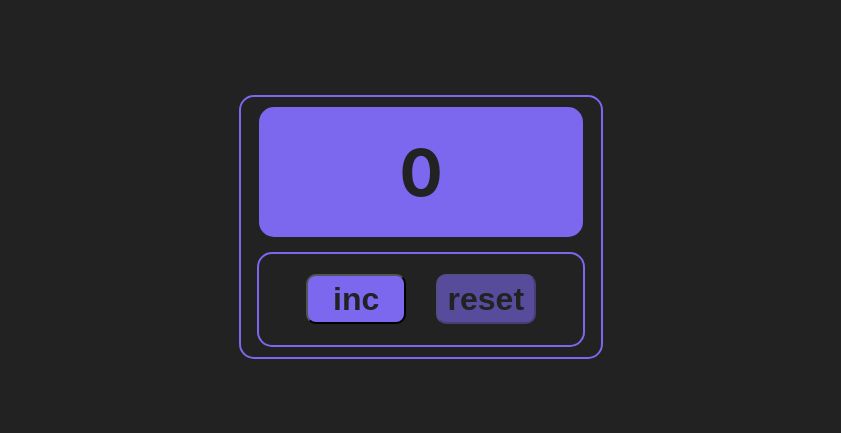
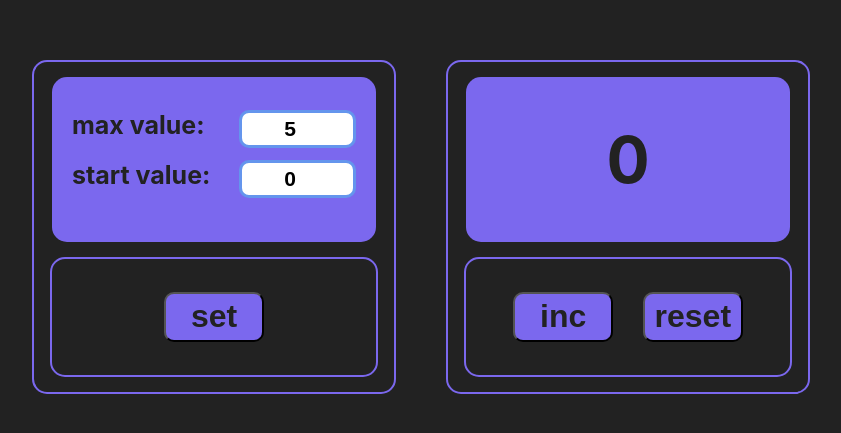
Before and after one commit to paraslov/it-inc_counter, a React (Create React App) app: page / in a window 1280 px wide. Shown: the part 173-606 px from the top of the page, without its empty margins (219-1060 px from the left). Built offline with nearby package versions, Linux system fonts and the light colour scheme.

Commit message:
Settings component was created. Layout for Settings component were made. onChange of max value and start value was implemented.

```diff
--- a/src/App.css
+++ b/src/App.css
@@ -17,15 +17,19 @@ button {
 }
 
 .counter {
-    height: 260px;
+    height: 330px;
     width: 360px;
     border: 2px solid mediumslateblue;
     border-radius: 15px;
+    margin-right: 50px;
     color: mediumslateblue;
     display: flex;
     flex-direction: column;
     justify-content: center;
     align-items: center;
+}
+.counter:last-child {
+    margin-right: 0;
 }
 
 .output {
@@ -80,3 +84,49 @@ button {
     font-size: 2em;
     color: mediumslateblue;
 }
+
+.settingsWrapper {
+    display: flex;
+    flex-direction: column;
+    justify-content: center;
+    width: 90%;
+    height: 50%;
+    color: #222;
+    font-size: 4em;
+    font-weight: bold;
+    background-color: mediumslateblue;
+    border-radius: 15px;
+}
+
+.inputItem {
+    display: flex;
+    justify-content: space-between;
+    height: 50px;
+}
+
+.inputItem span {
+    display: inline-block;
+    font-size: 25px;
+    margin-left: 20px;
+}
+
+.inputItem input {
+    display: inline-block;
+    height: 30px;
+    width: 33%;
+    font-size: 21px;
+    font-weight: bold;
+    text-align: center;
+    border: 3px solid cornflowerblue;
+    border-radius: 10px;
+    margin-right: 20px;
+}
+
+@media (max-width: 1023px) {
+    .App {
+        flex-direction: column;
+    }
+    .counter {
+        margin: 40px 0 10px 0 ;
+    }
+}
--- a/src/App.tsx
+++ b/src/App.tsx
@@ -1,6 +1,7 @@
 import React, {useState} from 'react'
 import './App.css'
 import {Counter} from './Components/Counter'
+import {Settings} from './Components/Settings';
 
 function App() {
     const [value, setValue] = useState(0)
@@ -9,6 +10,7 @@ function App() {
 
     return (
         <div className="App">
+            <Settings value={2} maxValue={5}/>
             <Counter value={value}
                      maxValue={5}
                      increaseCounterValue={increaseCounterValue}
--- /dev/null
+++ b/src/Components/Button.tsx
@@ -0,0 +1,19 @@
+import React from 'react'
+
+type ButtonPropsType = {
+    btnTitle: string
+    value: number
+    maxValue?: number
+    changeCounterValue: () => void
+}
+
+export function Button(props: ButtonPropsType) {
+    return (
+        <div className={'inc'}>
+            <button onClick={props.changeCounterValue}
+                    className={props.value === props.maxValue ? 'disabled' : ''}
+                    disabled={props.value === props.maxValue}>{props.btnTitle}
+            </button>
+        </div>
+    )
+}
--- a/src/Components/Counter.tsx
+++ b/src/Components/Counter.tsx
@@ -1,8 +1,7 @@
 import {CounterOutput} from './CounterOutput'
-import {IncreaseButton} from './IncreaseButton'
-import {ResetButton} from './ResetButton'
 import React from 'react'
 import {Joke} from './Joke'
+import {Button} from './Button'
 
 type CounterPropsType = {
     value: number
@@ -21,13 +20,15 @@ export function Counter(props: CounterPropsType) {
                 <div className={'counter'}>
                     <CounterOutput value={props.value} maxValue={props.maxValue}/>
                     <div className={'control'}>
-                        <IncreaseButton value={props.value}
-                                        maxValue={props.maxValue}
-                                        increaseCounterValue={props.increaseCounterValue}/>
-                        <ResetButton value={props.value}
-                                     resetCounterValue={props.resetCounterValue}/>
+                        <Button value={props.value}
+                                btnTitle={'inc'}
+                                maxValue={props.maxValue}
+                                changeCounterValue={props.increaseCounterValue}/>
+                        <Button value={props.value}
+                                btnTitle={'reset'}
+                                changeCounterValue={props.resetCounterValue}/>
                     </div>
-                </div> : <Joke />}
+                </div> : <Joke/>}
         </>
     )
 }
--- /dev/null
+++ b/src/Components/Settings.tsx
@@ -0,0 +1,28 @@
+import React from 'react'
+import {Joke} from './Joke'
+import {Button} from './Button'
+import {SettingsMenu} from './SettingsMenu';
+
+type SettingsPropsType = {
+    value: number
+    /**
+     * maxValue should be more than zero or Scooby finds ya...
+     */
+    maxValue: number
+}
+
+export function Settings(props: SettingsPropsType) {
+    return (
+        <>
+            {props.maxValue > 0 ?
+                <div className={'counter'}>
+                    <SettingsMenu value={props.value} maxValue={props.maxValue}/>
+                    <div className={'control'}>
+                        <Button value={props.value}
+                                btnTitle={'set'}
+                                changeCounterValue={() => []}/>
+                    </div>
+                </div> : <Joke/>}
+        </>
+    )
+}
--- /dev/null
+++ b/src/Components/SettingsMenu.tsx
@@ -0,0 +1,31 @@
+import React, {ChangeEvent, useState} from 'react'
+
+type SettingsMenuPropsType = {
+    value: number
+    maxValue: number
+}
+
+export function SettingsMenu(props: SettingsMenuPropsType) {
+    const [maxValue, setMaxValue] = useState(5)
+    const [startValue, setStartValue] = useState(0)
+
+    const onMaxValueChange = (e: ChangeEvent<HTMLInputElement>) => {
+        setMaxValue(+e.currentTarget.value)
+    }
+    const onStartValueChange = (e: ChangeEvent<HTMLInputElement>) => {
+        setStartValue(+e.currentTarget.value)
+    }
+
+    return (
+        <div className={`settingsWrapper ${props.value === props.maxValue ? 'maxWarning' : ''}`}>
+            <div className={'inputItem'}>
+                <span>max value: </span>
+                <input type="number" value={maxValue} onChange={onMaxValueChange}/>
+            </div>
+            <div className={'inputItem'}>
+                <span>start value: </span>
+                <input type="number" value={startValue} onChange={onStartValueChange}/>
+            </div>
+        </div>
+    )
+}
```
Also changed, not shown: 1 other file (tests, documents, lock files or other folders).
